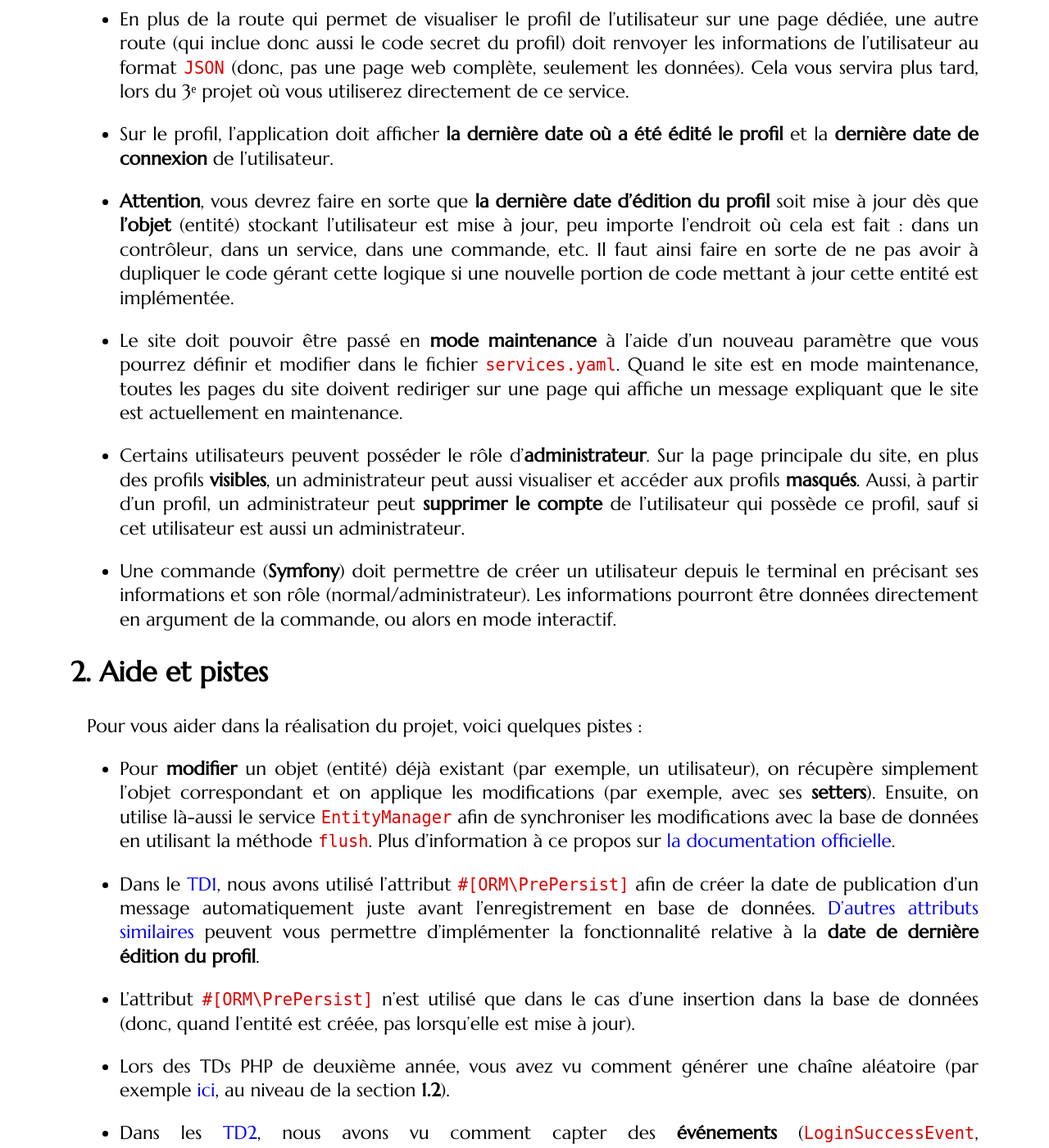
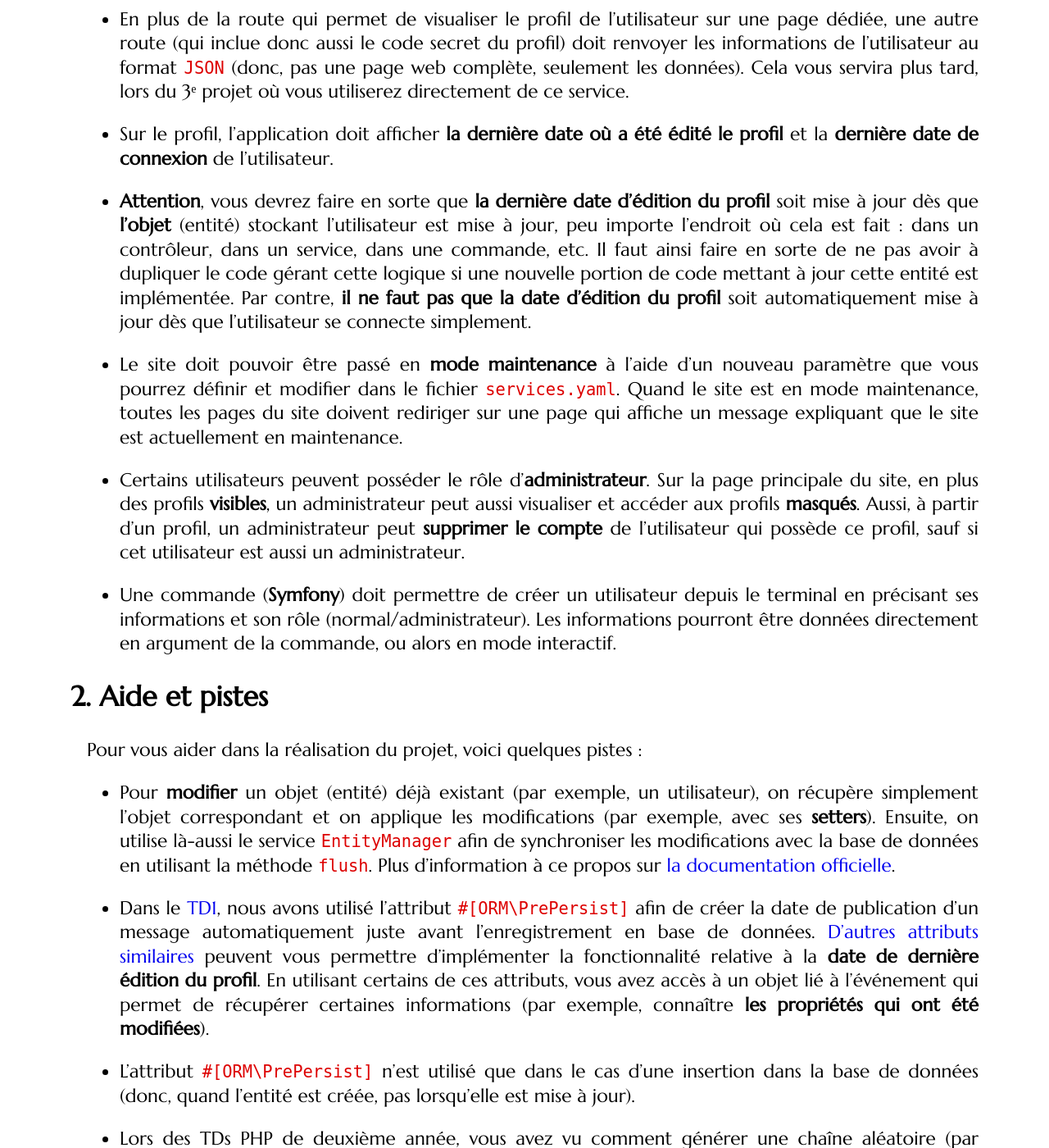
Before and after one commit to mgasquet/R5.A.05-ProgrammationAvancee-Web, a Jekyll site: the page built from tutorials/projet1.md, in a window 1280 px wide and 1400 px high, scrolled down 1541 px. Shown: the whole window at 82% size. Built offline with Jekyll 4.4.1, drawn with Linux system fonts in a browser that asks for light colours; some web fonts are replaced.

Commit message:
Mise à jour informations projet 1

```diff
--- a/tutorials/projet1.md
+++ b/tutorials/projet1.md
@@ -43,7 +43,7 @@ Voici les détails du service qui devra être développé :
 
 * Sur le profil, l'application doit afficher **la dernière date où a été édité le profil** et la **dernière date de connexion** de l'utilisateur.
 
-* **Attention**, vous devrez faire en sorte que **la dernière date d'édition du profil** soit mise à jour dès que **l'objet** (entité) stockant l'utilisateur est mise à jour, peu importe l'endroit où cela est fait : dans un contrôleur, dans un service, dans une commande, etc. Il faut ainsi faire en sorte de ne pas avoir à dupliquer le code gérant cette logique si une nouvelle portion de code mettant à jour cette entité est implémentée.
+* **Attention**, vous devrez faire en sorte que **la dernière date d'édition du profil** soit mise à jour dès que **l'objet** (entité) stockant l'utilisateur est mise à jour, peu importe l'endroit où cela est fait : dans un contrôleur, dans un service, dans une commande, etc. Il faut ainsi faire en sorte de ne pas avoir à dupliquer le code gérant cette logique si une nouvelle portion de code mettant à jour cette entité est implémentée. Par contre, **il ne faut pas que la date d'édition du profil** soit automatiquement mise à jour dès que l'utilisateur se connecte simplement.
 
 * Le site doit pouvoir être passé en **mode maintenance** à l'aide d'un nouveau paramètre que vous pourrez définir et modifier dans le fichier `services.yaml`. Quand le site est en mode maintenance, toutes les pages du site doivent rediriger sur une page qui affiche un message expliquant que le site est actuellement en maintenance.
 
@@ -57,7 +57,7 @@ Pour vous aider dans la réalisation du projet, voici quelques pistes :
 
 * Pour **modifier** un objet (entité) déjà existant (par exemple, un utilisateur), on récupère simplement l'objet correspondant et on applique les modifications (par exemple, avec ses **setters**). Ensuite, on utilise là-aussi le service `EntityManager` afin de synchroniser les modifications avec la base de données en utilisant la méthode `flush`. Plus d'information à ce propos sur [la documentation officielle](https://symfony.com/doc/current/doctrine.html#updating-an-object).
 
-* Dans le [TD1]({{site.baseurl}}/tutorials/tutorial1), nous avons utilisé l'attribut `#[ORM\PrePersist]` afin de créer la date de publication d'un message automatiquement juste avant l'enregistrement en base de données. [D'autres attributs similaires](https://www.doctrine-project.org/projects/doctrine-orm/en/current/reference/events.html) peuvent vous permettre d'implémenter la fonctionnalité relative à la **date de dernière édition du profil**.
+* Dans le [TD1]({{site.baseurl}}/tutorials/tutorial1), nous avons utilisé l'attribut `#[ORM\PrePersist]` afin de créer la date de publication d'un message automatiquement juste avant l'enregistrement en base de données. [D'autres attributs similaires](https://www.doctrine-project.org/projects/doctrine-orm/en/current/reference/events.html) peuvent vous permettre d'implémenter la fonctionnalité relative à la **date de dernière édition du profil**. En utilisant certains de ces attributs, vous avez accès à un objet lié à l'événement qui permet de récupérer certaines informations (par exemple, connaître **les propriétés qui ont été modifiées**).
 
 * L'attribut `#[ORM\PrePersist]` n'est utilisé que dans le cas d'une insertion dans la base de données (donc, quand l'entité est créée, pas lorsqu'elle est mise à jour).
 
```
